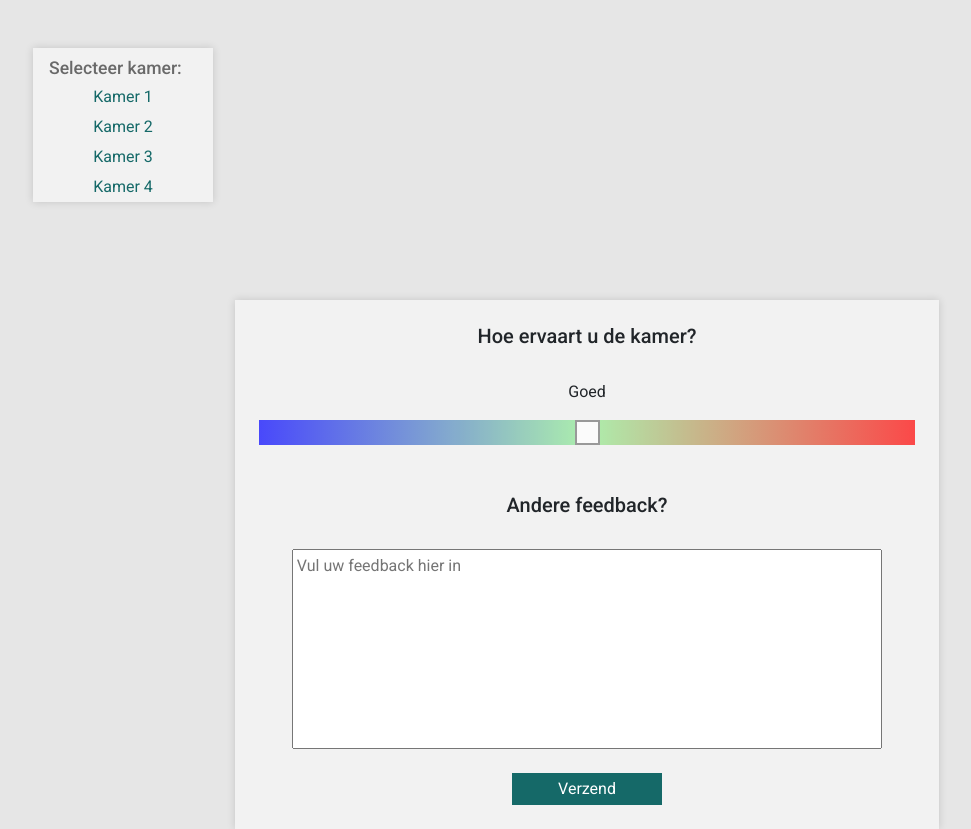
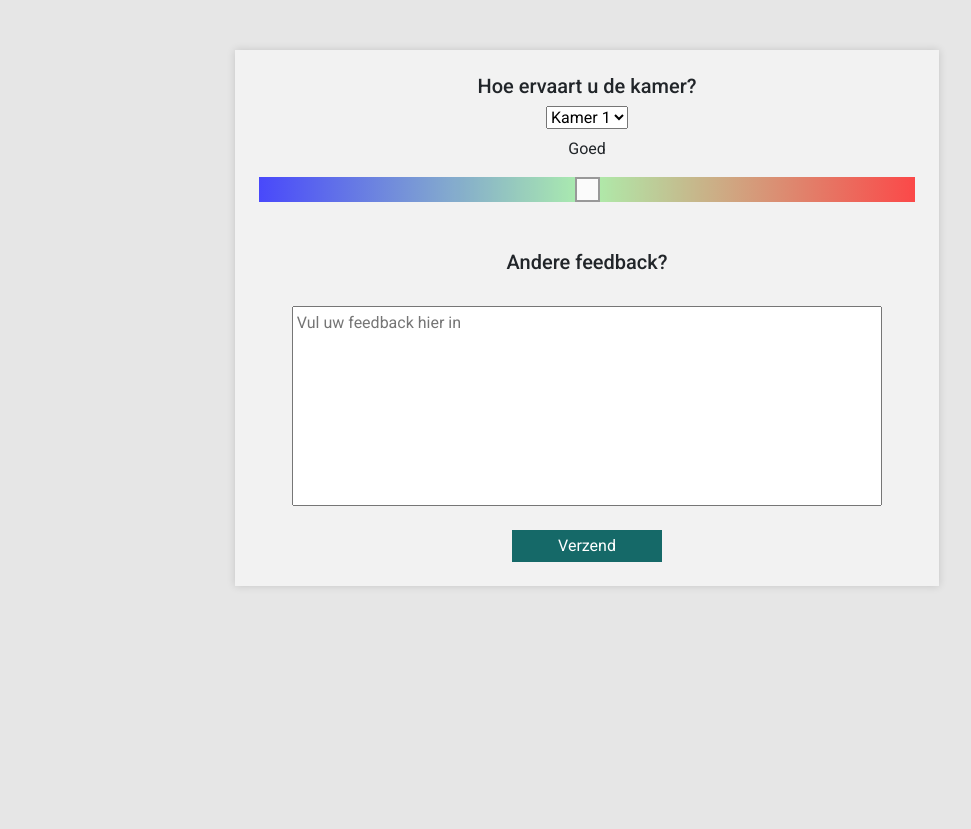
Before and after one commit to Mbalhakim/ChillCheck, a Flask app: page /feedback in a window 1280 px wide. Shown: the part 59-888 px from the top of the page, without its empty margins (53-1024 px from the left). After the commit the page ends 646 px from the top, so only its background shows below. Run offline with Flask 2, Linux system fonts and the light colour scheme; the visitor is signed in with stand-in values (Sample User, id 1).

Commit message:
Replaced the room selector for a more compact design

```diff
--- a/server/templates/feedback.html
+++ b/server/templates/feedback.html
@@ -16,17 +16,13 @@
     <body>
         {% include 'navbar.html' %}
         <main>
-            <div class="container px-3 py-5">
-                <div class="row">
-                    <div class="col-lg-3">
-                        {% include 'room-selector.html' %}
-                    </div>
-                </div>
-            </div>
             <form class="fb-box" method="POST" action="/feedback">
                 <div class="p-4">
-                <h5 class="fb-text">Hoe ervaart u de kamer?</h6>
-                <br>
+                    <h5 class="fb-text">Hoe ervaart u de kamer?</h5>
+                    <select name="feedback-room" id="feedback-room">
+                        <option value="1">Kamer 1</option>
+                        <option value="2">Kamer 2</option>
+                    </select>
                     <p class="fb-text"><span id="fbslider">Goed</span></p>
                     <input type="range" min="-50" max="50" value="0" class="slider" id="myRange" name="feedback-slider">
                     <script>
```
Lines whose indentation alone changed are shown as unchanged.
